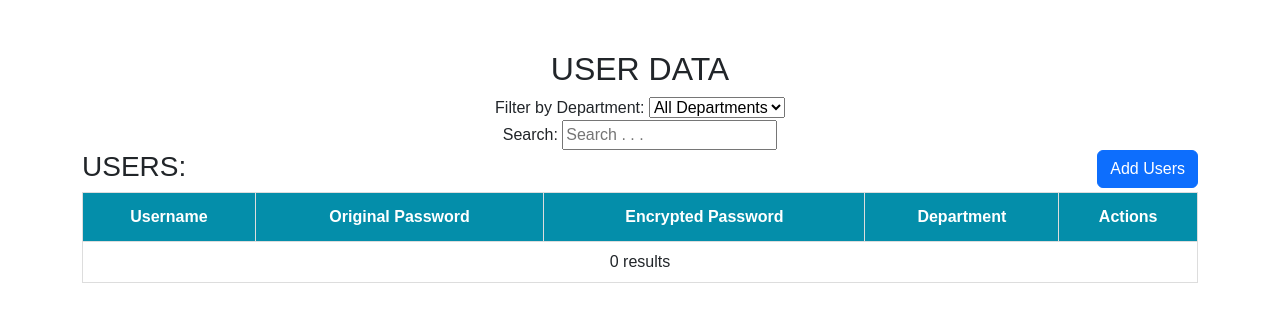
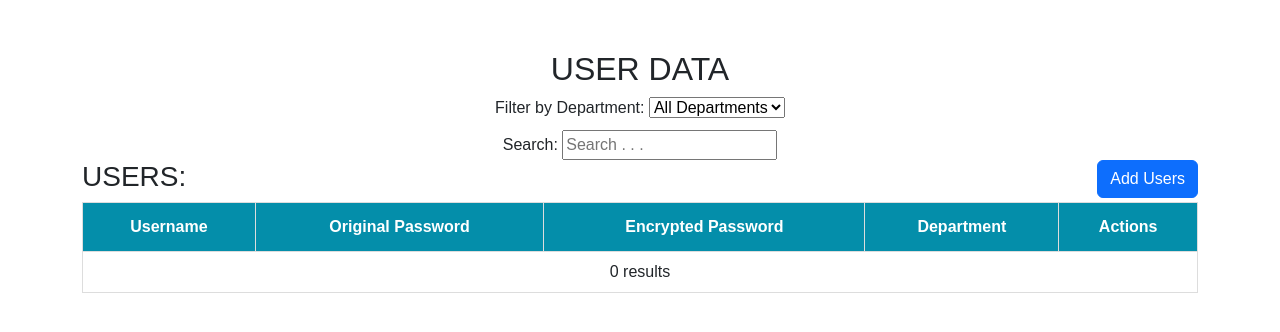
Before and after one commit to dominic-myb/Matrix, a PHP site: page / in a window 1280 px wide. Shown: the top 332 px of the page. Run offline with PHP 8.4, Linux system fonts and the light colour scheme; data that the repository does not hold is empty.

Commit message:
Add Space bet. Filter and Search

```diff
--- a/style.css
+++ b/style.css
@@ -35,3 +35,6 @@ body {
   float: right;
   margin-left: 50%;
 }
+.filter-container{
+  margin-bottom: 10px;
+}
```
